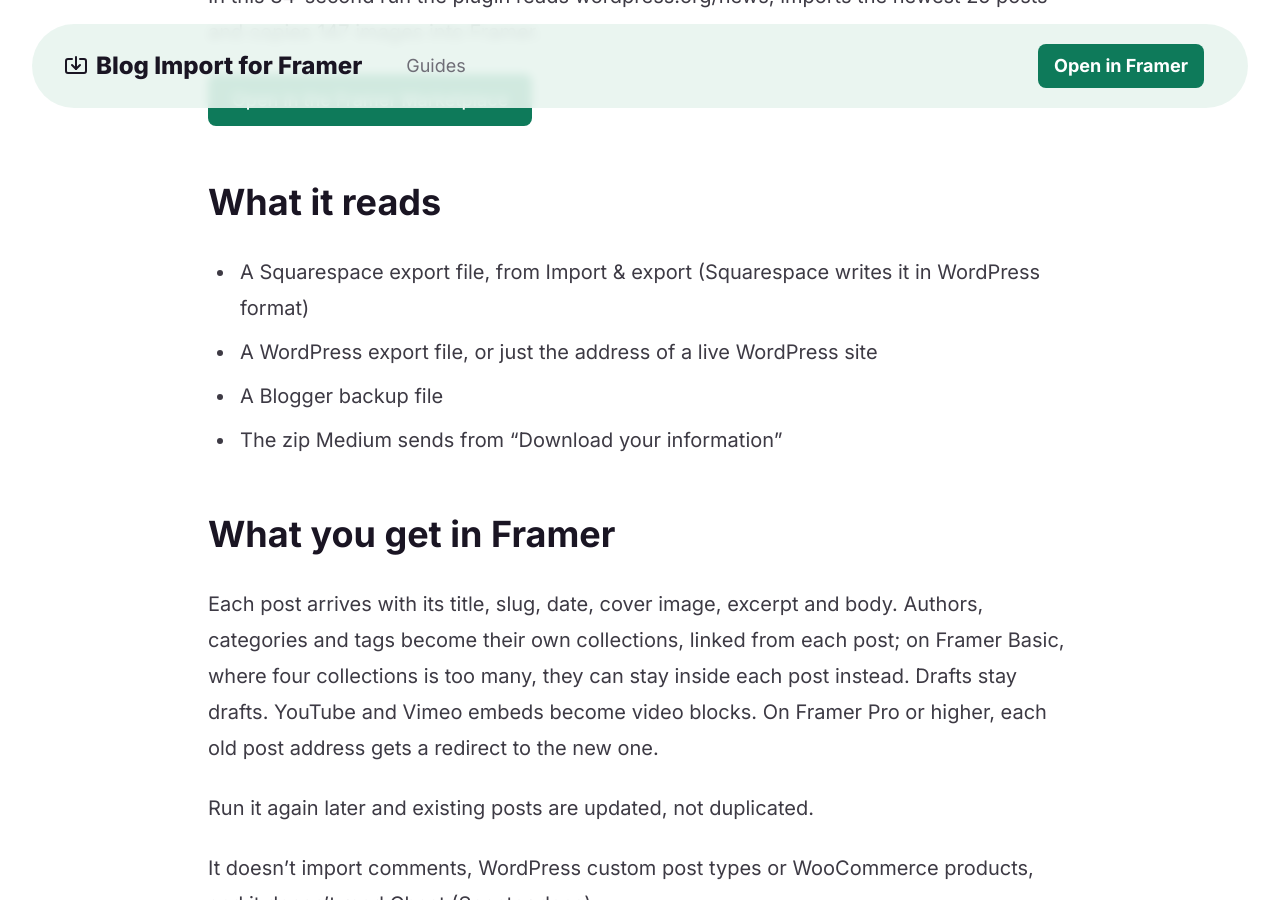
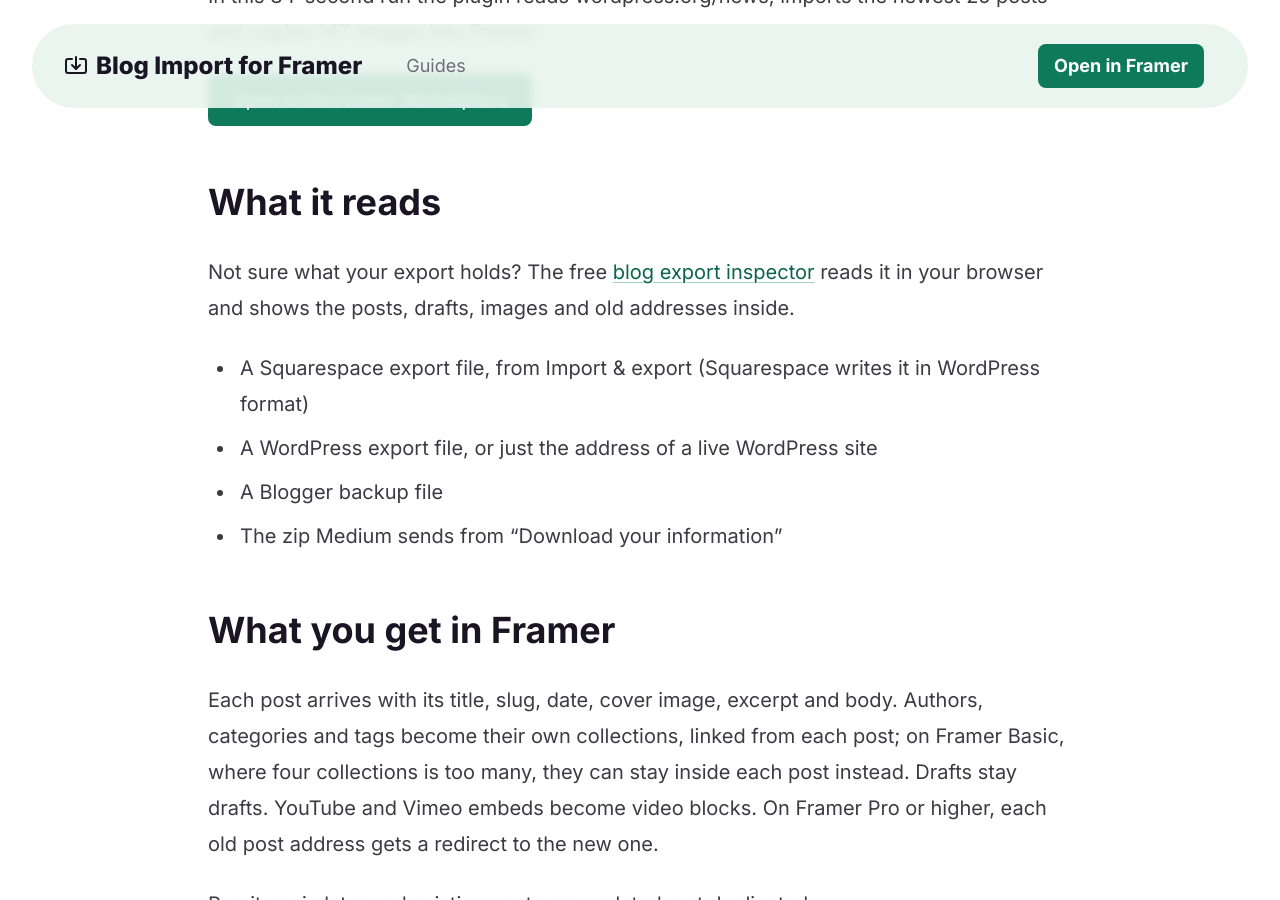
Before and after one commit to keyturnkit/keyturnkit.github.io, a Jekyll site: the page built from blog-import/index.md, in a window 1280 px wide and 900 px high, scrolled down 1107 px. Built offline with Jekyll 4.4.1, drawn with Linux system fonts in a browser that asks for light colours.

Commit message:
Blog Import page: link the export inspector

```diff
--- a/blog-import/index.md
+++ b/blog-import/index.md
@@ -17,6 +17,8 @@
 <p><a class="btn btn-primary" href="https://www.framer.com/marketplace/plugins/blog-import-squarespace-wordpress/">Open in the Framer Marketplace</a></p>
 
 ## What it reads
+
+Not sure what your export holds? The free [blog export inspector](/tools/blog-export-inspector/) reads it in your browser and shows the posts, drafts, images and old addresses inside.
 
 - A Squarespace export file, from Import & export (Squarespace writes it in WordPress format)
 - A WordPress export file, or just the address of a live WordPress site
```
